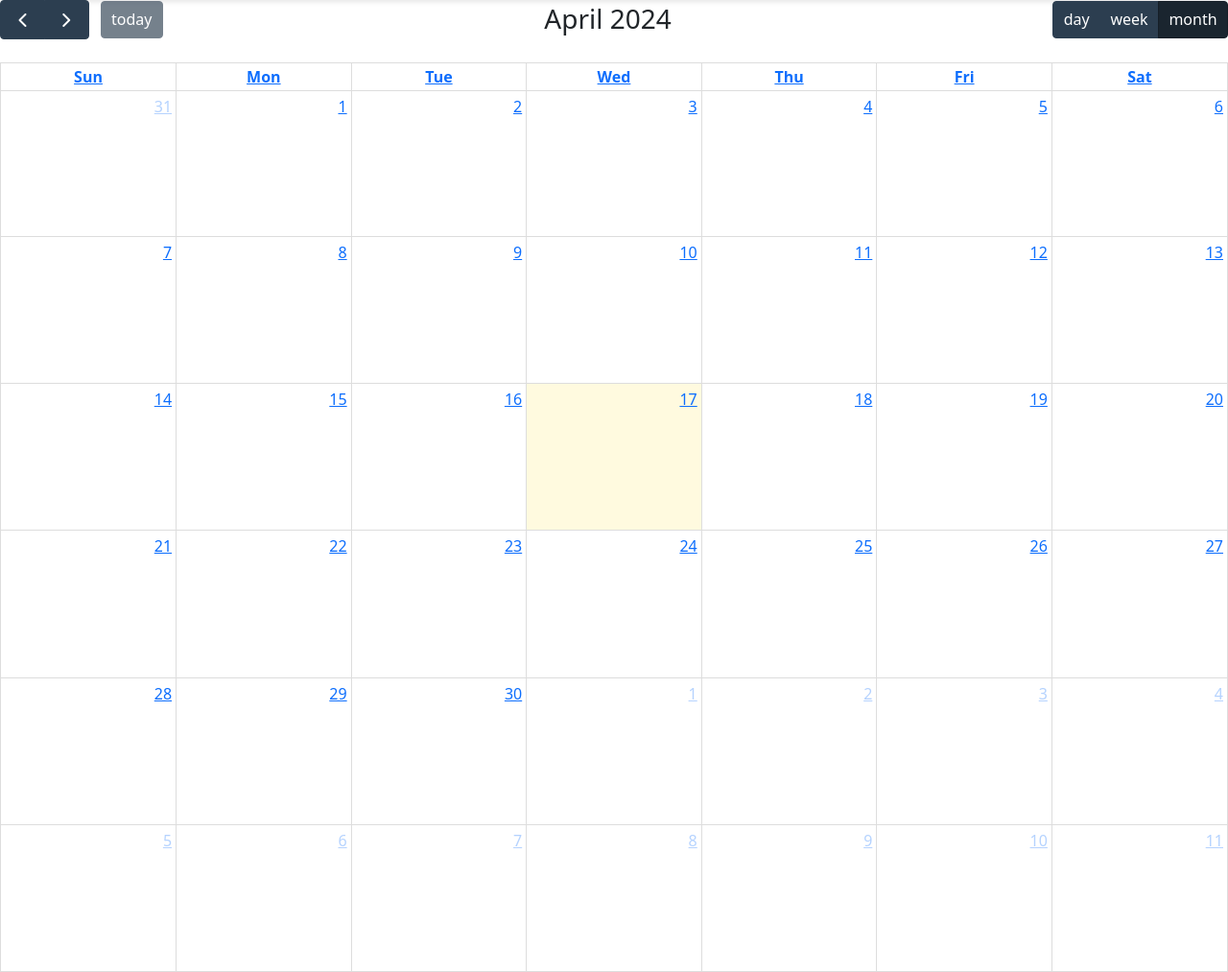
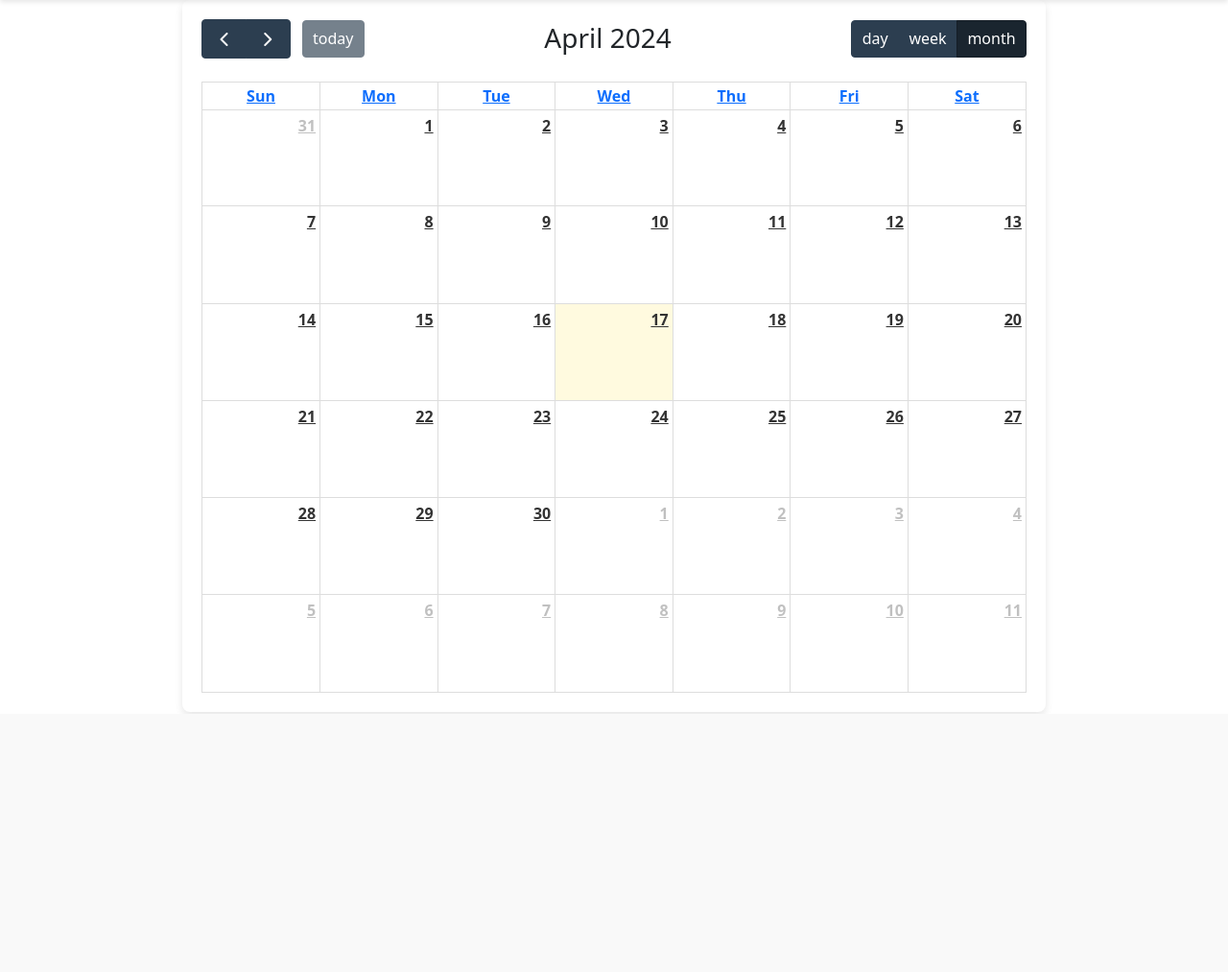
Before and after one commit to nadermasri/employeetaskpro, a Django app: page /emp/calendar/ in a window 1280 px wide. Shown: the part 56-1069 px from the top of the page at 96% size. After the commit the page ends 799 px from the top, so only its background shows below. Run offline with Django 4.2, Linux system fonts and the light colour scheme; a user stored in the database is signed in; data comes from the database, SQL or seed files in the repository; data that the repository does not hold is empty.

Commit message:
fix calendar

```diff
--- /dev/null
+++ b/static/css/calendar.css
@@ -0,0 +1,64 @@
+body {
+    font-family: 'Arial', sans-serif; /* Sets a nice, readable font */
+    background-color: #f4f4f4; /* Light grey background */
+    padding: 20px;
+}
+
+#calendar {
+    max-width: 900px;
+    margin: 0 auto;
+    background-color: #ffffff;
+    border-radius: 8px;
+    box-shadow: 0 4px 8px rgba(0,0,0,0.1);
+    padding: 20px;
+}
+.fc-header-toolbar {
+    margin-bottom: 20px; /* Adds space below the toolbar */
+}
+
+.fc-button {
+    background-color: #007bff;
+    color: white;
+    border: none;
+    padding: 8px 16px;
+    border-radius: 4px;
+    font-size: 14px;
+    cursor: pointer;
+}
+
+.fc-button:hover {
+    background-color: #0056b3; /* Darker shade on hover */
+}
+
+.fc-button:disabled {
+    background-color: #ccc; /* Disabled button style */
+}
+
+.fc-button-primary {
+    background-color: #007bff; /* Ensures primary buttons are styled */
+}
+.fc-event {
+    color: #ffffff; /* White text */
+    border: 1px solid #007bff; /* Blue border */
+    background-color: #007bff; /* Blue background */
+    border-radius: 4px;
+    padding: 2px 5px;
+}
+.fc-daygrid-day {
+    border: 1px solid #e3e3e3; /* Light grey borders for the cells */
+}
+
+.fc-daygrid-day-number {
+    color: #333333; /* Darker text for day numbers */
+    font-weight: bold;
+}
+@media (max-width: 768px) {
+    #calendar {
+        padding: 10px;
+    }
+
+    .fc-button {
+        padding: 5px 10px;
+        font-size: 12px;
+    }
+}
--- a/templates/emp/calendar.html
+++ b/templates/emp/calendar.html
@@ -7,6 +7,7 @@
     <link href="https://cdn.jsdelivr.net/npm/fullcalendar@5/main.min.css" rel='stylesheet' />
     <link href="https://cdn.jsdelivr.net/npm/bootstrap@5.3.0/dist/css/bootstrap.min.css" rel="stylesheet">
     <link rel="stylesheet" href="{% static 'css/navbar.css' %}">
+    <link rel="stylesheet" href="{% static 'css/calendar.css' %}"> <!-- Link to the custom calendar CSS -->
 </head>
 <body>
     {% include 'emp/navbar.html' %}
```
Lines whose indentation alone changed are shown as unchanged.
